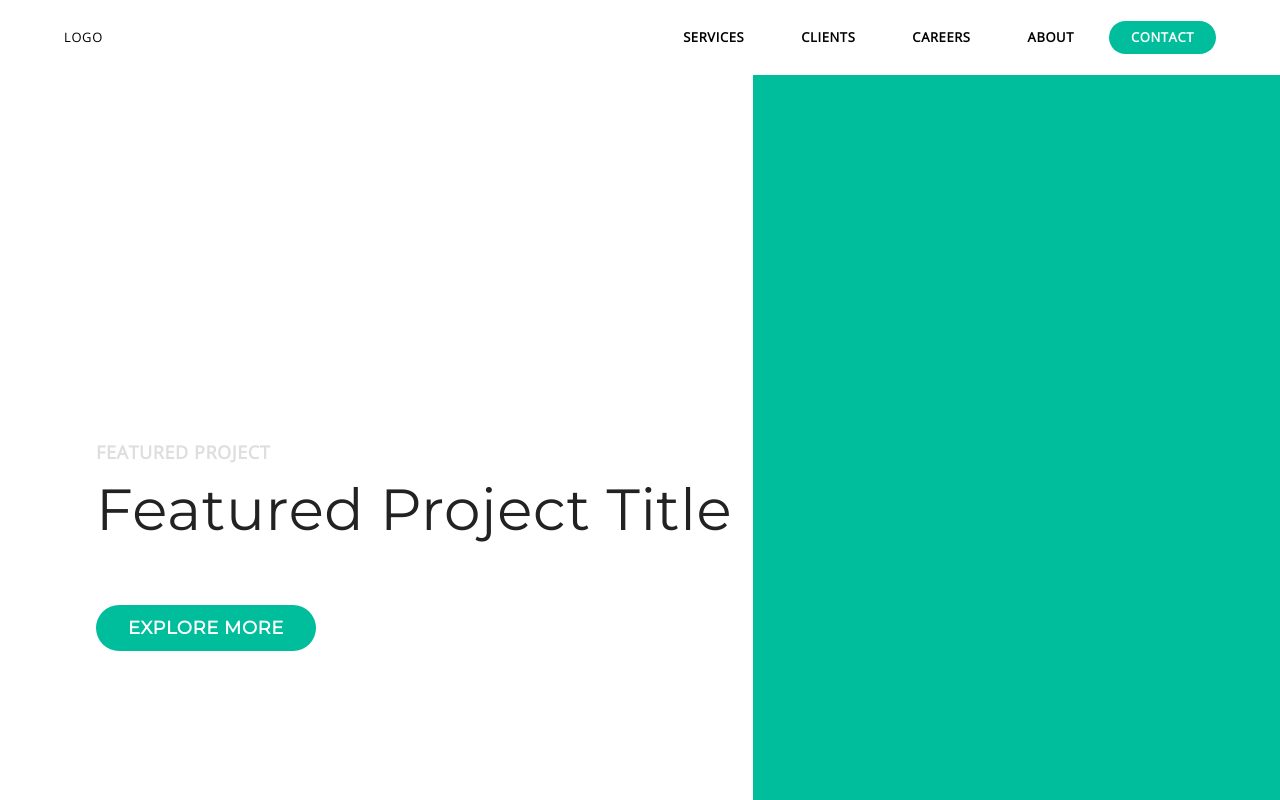
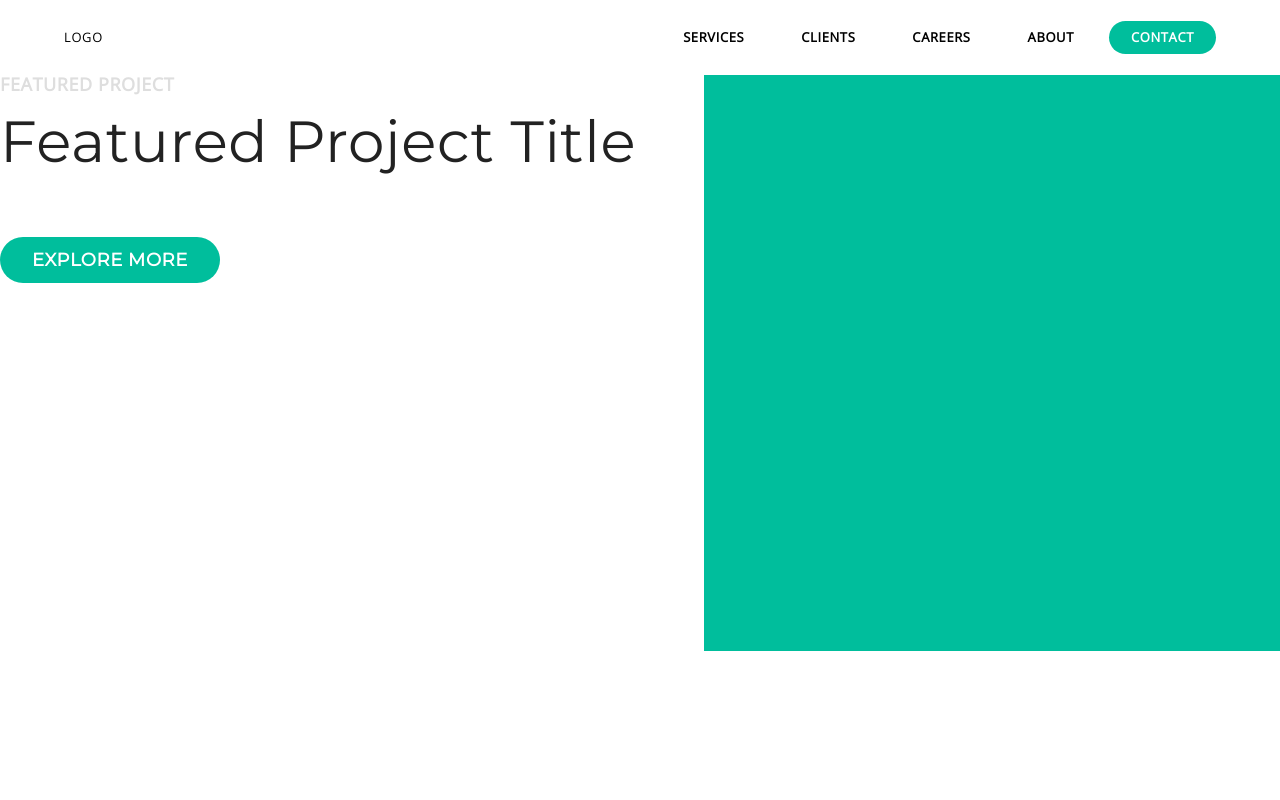
Before and after one commit to twanmulder/--, a React (Create React App) app: page / in a window 1280 px wide. Shown: the top 800 px of the page. Built offline with nearby package versions, Linux system fonts and the light colour scheme.

Commit message:
Redid hero image styling

```diff
--- a/src/components/main/Main.js
+++ b/src/components/main/Main.js
@@ -4,15 +4,15 @@ class Main extends React.Component {
   render() {
     return (
       <main>
-        <section className="header">
-          <div className="header-textwrapper">
-            <div className="header-text">
+        <section className="hero">
+          <div className="hero-textwrapper">
+            <div className="hero-text">
               <h4>Featured Project</h4>
               <h1>Featured Project Title</h1>
               <a href="#exploremore">Explore more</a>
             </div>
           </div>
-          <div className="header-image"></div>
+          <div className="hero-image"></div>
         </section>
       </main>
     )
--- a/src/components/main/Main.scss
+++ b/src/components/main/Main.scss
@@ -1,15 +1,14 @@
-.header {
+.hero {
+  height: 100%;
   display: flex;
-  height: 100%;
-  margin: auto;
 }
 
-.header-textwrapper {
-  flex: 1 1 0px;
+.hero-textwrapper {
+  width: 55%;
 }
 
-.header-text {
-  margin: 23rem 0 23rem 6rem;
+.hero-text {
+  // margin: 23rem 0 23rem 6rem;
 
   h4 {
     color: $font-grey;
@@ -47,8 +46,14 @@
   }
 }
 
-.header-image {
-  flex: 0.7 1 0px;
+.hero-image {
   background-color: $accent-color;
-  width: 40%;
+  position: relative;
+  width: 45%;
+
+  &:after {
+    content: "";
+    display: block;
+    padding-bottom: 100%;
+  }
 }
--- a/src/components/navigation/Navigation.scss
+++ b/src/components/navigation/Navigation.scss
@@ -1,5 +1,5 @@
 header {
-  height: 75px;
+  height: $navigation-height;
   color: $font-black;
   font-family: $body-font;
 }
--- a/src/index.scss
+++ b/src/index.scss
@@ -1,4 +1,5 @@
 @import "./scss/reset.scss";
+@import "./scss/variables.scss";
 @import "./scss/typography.scss";
 
 @import "./components/app/App.scss";
@@ -6,6 +7,7 @@
 @import "./components/main/Main.scss";
 
 html,
-body {
+body,
+#root {
   height: 100%;
 }
--- /dev/null
+++ b/src/scss/variables.scss
@@ -0,0 +1 @@
+$navigation-height: 75px;
```
